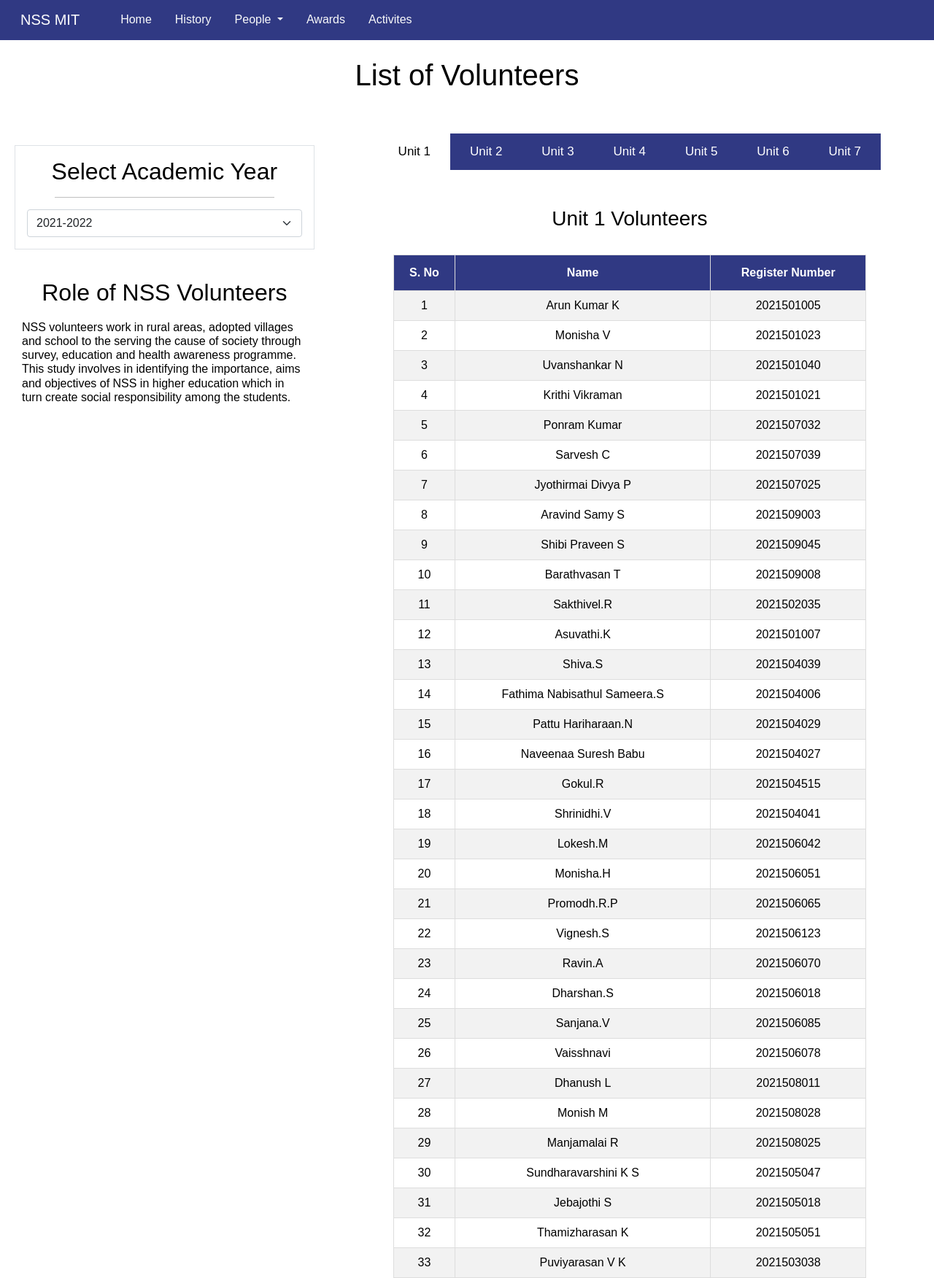
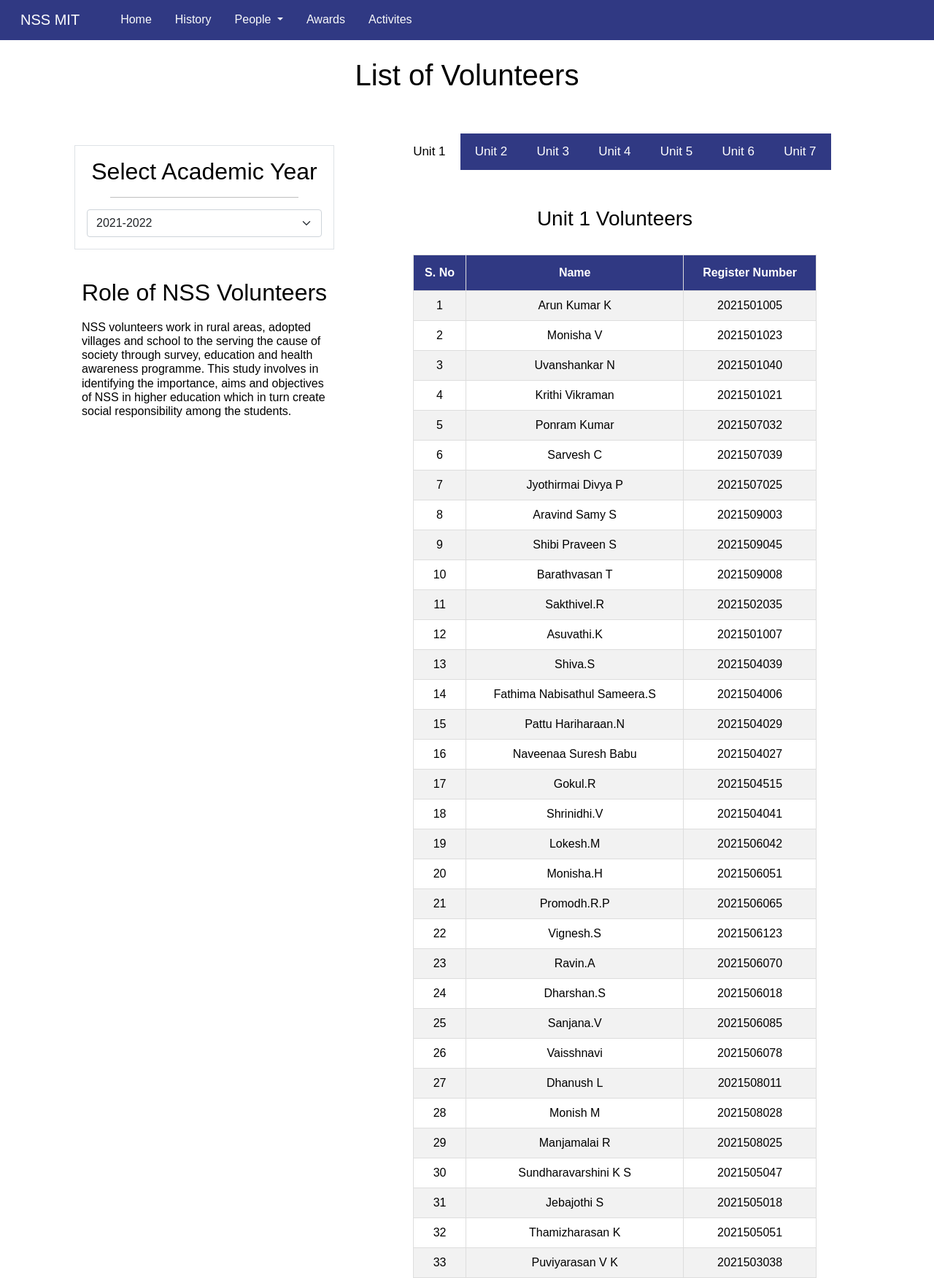
Before and after one commit to Prabakaran2712/NSS-Website, a PHP site: page /volunteers.php in a window 1280 px wide. Shown: the part 167-1919 px from the top of the page at 73% size. Run offline with PHP 8.4, Linux system fonts and the light colour scheme; data comes from the database, SQL or seed files in the repository; some libraries are stand-ins or nearby versions; some web fonts are replaced.

Commit message:
wrap volunteers in container

```diff
--- a/volunteers.php
+++ b/volunteers.php
@@ -1,8 +1,10 @@
 <?php session_start(); ?>
-<?php include 'views/header.php'?>
+<?php include 'views/header.php' ?>
 <link rel="stylesheet" href="./public/css/volunteers.css">
 <script src="https://ajax.googleapis.com/ajax/libs/jquery/3.1.0/jquery.min.js"></script>
- <script type="text/javascript" src="volunteers.js" ></script>
+<script type="text/javascript" src="volunteers.js"></script>
+<div class="container">
+
   <br>
   <h1 style="text-align:center;color:black;">List of Volunteers </h1>
   <br>
@@ -13,8 +15,8 @@
         <h2 style="text-align:center;color:black">Select Academic Year</h2>
         <hr style="width:80%;color:black;margin-left: auto; margin-right: auto;">
         <div class="d-flex justify-content-center">
-<select class="form-select" aria-label="Select-year" id="select-year" name="select-year"  method="POST" onChange="selectchange()">
-  <option  value="2021" name="y2021" style="color:black;" selected>2021-2022</option>
+          <select class="form-select" aria-label="Select-year" id="select-year" name="select-year" method="POST" onChange="selectchange()">
+            <option value="2021" name="y2021" style="color:black;" selected>2021-2022</option>
             <option value="2020" name="y2020" style="color:black;">2020-2021</option>
           </select>
         </div>
@@ -25,12 +27,13 @@
     </div>
     <div class="col-sm-7" style="margin-left:20px; margin-right: 20px;">
       <div class="container" id="vlist" name="vlist">
-<?php include 'volunteers_list.php'?>
+        <?php include 'volunteers_list.php' ?>
       </div>
     </div>
-</body>
+  </div>
+</div>
 <script>
-function openPage(pageName,elmnt,color) {
+  function openPage(pageName, elmnt, color) {
     var i, tabcontent, tablinks;
     tabcontent = document.getElementsByClassName("tabcontent");
     for (i = 0; i < tabcontent.length; i++) {
```
Lines whose indentation alone changed are shown as unchanged.
